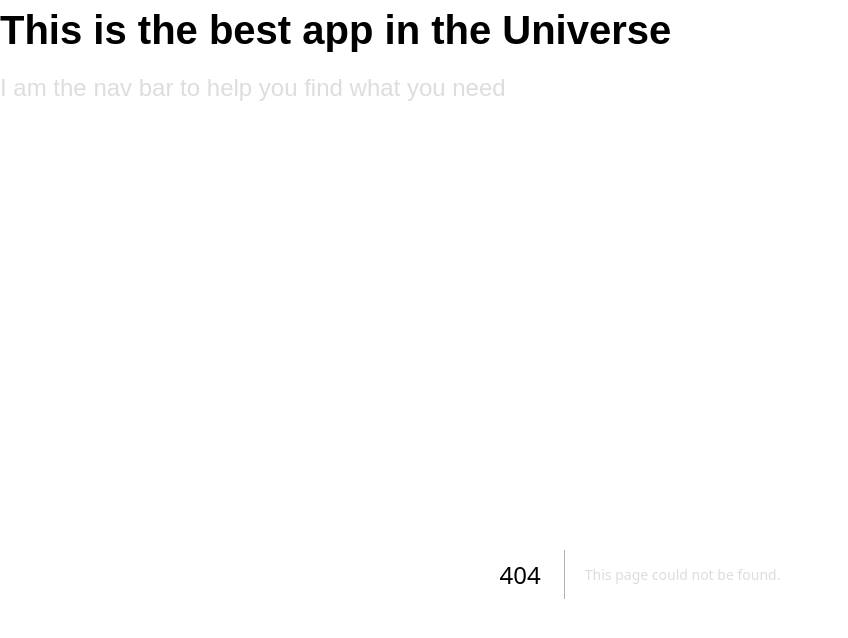
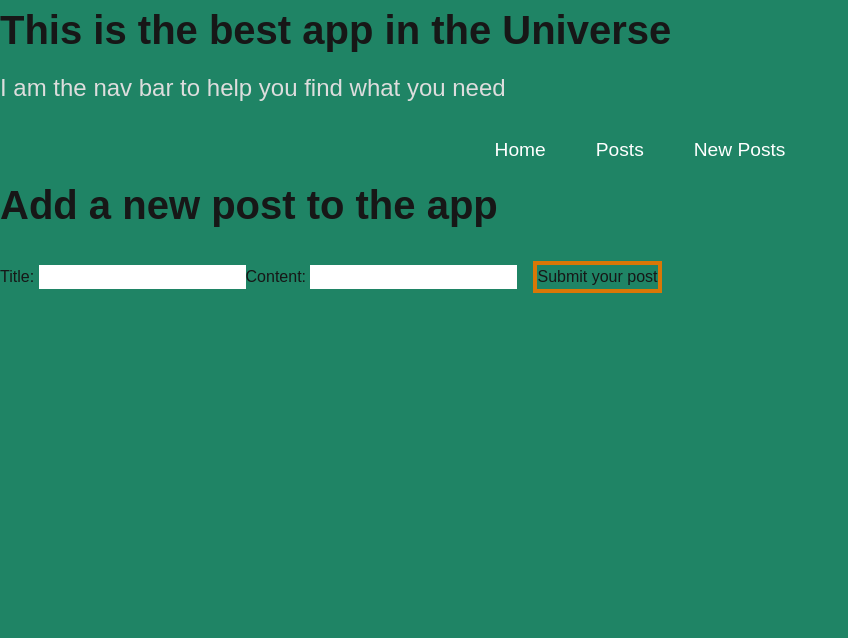
Before and after one commit to SuperYurii/Week8assignment, a Next.js app: page /new_post in a window 1280 px wide. Before the commit this address had no page. Shown: the top 638 px of the page, without its empty margins (0-848 px from the left). Built offline with nearby package versions, Linux system fonts and the light colour scheme.

Commit message:
Create new post function

```diff
--- a/src/app/Components/Header.jsx
+++ b/src/app/Components/Header.jsx
@@ -9,7 +9,7 @@ export default function Header() {
         <Link href={"/"}>Home</Link>
 
         <Link href={"/posts"}>Posts</Link>
-        <Link href={"/posts/new"}>New Posts</Link>
+        <Link href={"/new_post"}>New Posts</Link>
       </nav>
     </>
   );
--- /dev/null
+++ b/src/app/new_post/page.js
@@ -0,0 +1,67 @@
+import db from "@/utils/db";
+import { revalidatePath } from "next/cache";
+import { redirect } from "next/navigation";
+
+export default function NewPostPage() {
+  //function to handle submit --> onSubmit listener (event)
+  //In a server component, we cannot use events --> we are going to use a server action!
+  // a server action is an async function that runs in the server specifically
+  async function handleSubmit(formValues) {
+    "use server";
+    //I want to store the formValues --> state
+    //I cannot use state and useState in the server --> I will "get" the formValues from the inputs directly
+    const title = formValues.get("title");
+    const content = formValues.get("content");
+
+    //we could also store the values in an object:
+    // const formData = {
+    //   title: formValues.get("title"),
+    //   content: formValues.get("content"),
+    // };
+
+    //I can send the formValues data to the data with a SQL query right here in the server!
+    await db.query(`INSERT INTO posts (title, content) VALUES ($1, $2)`, [
+      title,
+      content,
+    ]);
+
+    //two Next.js tools to improve the UX
+    //revalidatePath checks if there is new data to render on a particular location
+    revalidatePath("/posts");
+    //we can also redirect the user automatically after they submit the form, so they can see the new bird added on the page
+    redirect("/posts");
+  }
+
+  return (
+    <>
+      <h1>Add a new post to the app</h1>
+      {/* we are going to add a form in here, same as usual */}
+      {/* remember to add some validation to make sure your data is as precise as possible! */}
+      <form action={handleSubmit}>
+        <label htmlFor="title">Title: </label>
+        {/* the name attribute gives an identifier to the input, so I can target each input specifically */}
+        {/* it is recommended that the name attribute value matches the table column where the data will be stored */}
+        <input
+          type="text"
+          name="title"
+          id="title"
+          className="text-emerald-600"
+        />
+        <label htmlFor="Content">Content: </label>
+        <input
+          type="text"
+          name="content"
+          id="content"
+          className="text-emerald-600"
+        />
+
+        <button
+          type="submit"
+          className="border-amber-600 border-4 m-4 hover:bg-sky-700"
+        >
+          Submit your post
+        </button>
+      </form>
+    </>
+  );
+}
```
Also changed, not shown: 1 other file (tests, documents, lock files or other folders).
